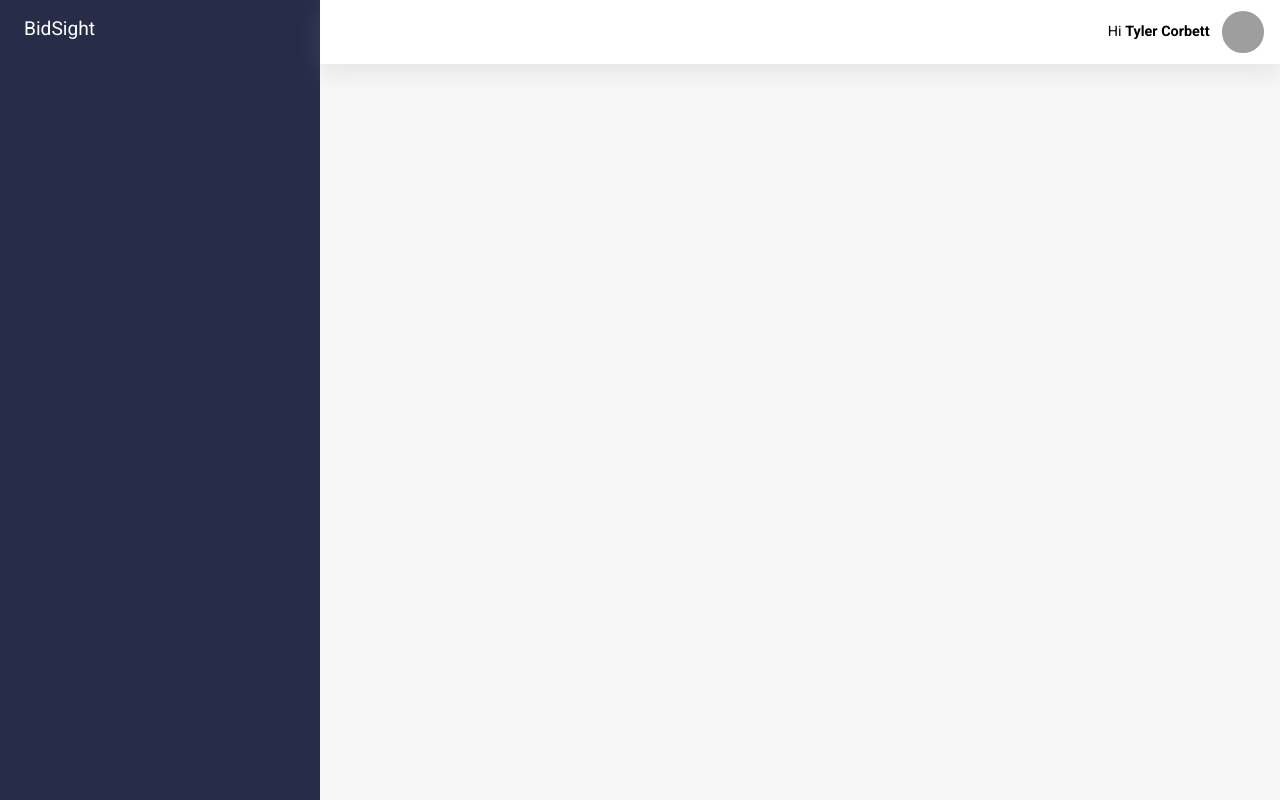
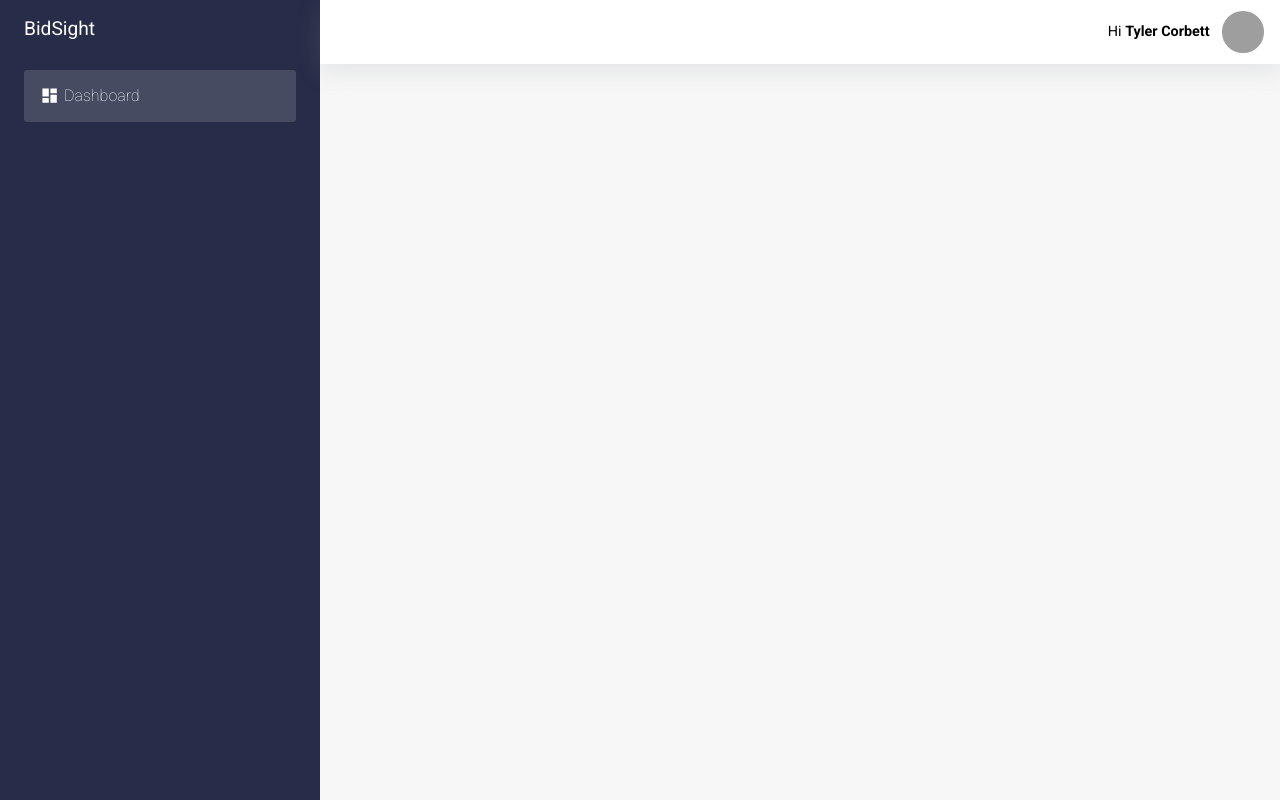
Before and after one commit to tylercorbett/bidsight, a React (Create React App) app: page / in a window 1280 px wide. Built offline with nearby package versions, Linux system fonts and the light colour scheme; grey boxes are pictures that could not be loaded.

Commit message:
side nav

```diff
--- a/package.json
+++ b/package.json
@@ -12,6 +12,7 @@
     "@types/react-dom": "^18.2.4",
     "react": "^18.2.0",
     "react-dom": "^18.2.0",
+    "react-icons": "^4.8.0",
     "react-scripts": "5.0.1",
     "typescript": "^4.9.5",
     "web-vitals": "^2.1.4"
--- a/src/components/SideNav/SideNav.css
+++ b/src/components/SideNav/SideNav.css
@@ -8,4 +8,23 @@ h1 {
   font-weight: 400;
   text-align: left;
   font-size: 1.2rem;
+  margin-bottom: 2rem;
 }
+
+.dashboard-container {
+  display: flex;
+  align-items: center;
+  background-color: #464B62;
+  border-radius: .2rem;
+  padding: 1rem;
+  cursor: pointer;
+}
+
+.nav-icon {
+  margin-right: .3rem;
+  font-size: 1.2rem;
+}
+
+.nav-label {
+  font-weight: 200;
+}
--- a/src/components/SideNav/SideNav.tsx
+++ b/src/components/SideNav/SideNav.tsx
@@ -1,10 +1,16 @@
 import React from 'react';
 import './SideNav.css';
+import { MdDashboard as DashboardIcon } from 'react-icons/md';
 
 const SideNav = () => {
   return (
     <nav className="SideNav">
       <h1>BidSight</h1>
+
+      <div className='dashboard-container'>
+        <DashboardIcon className='nav-icon'/>
+        <h2 className='nav-label'>Dashboard</h2>
+      </div>
     </nav>
   );
 }
```
Also changed, not shown: 1 other file (tests, documents, lock files or other folders).
